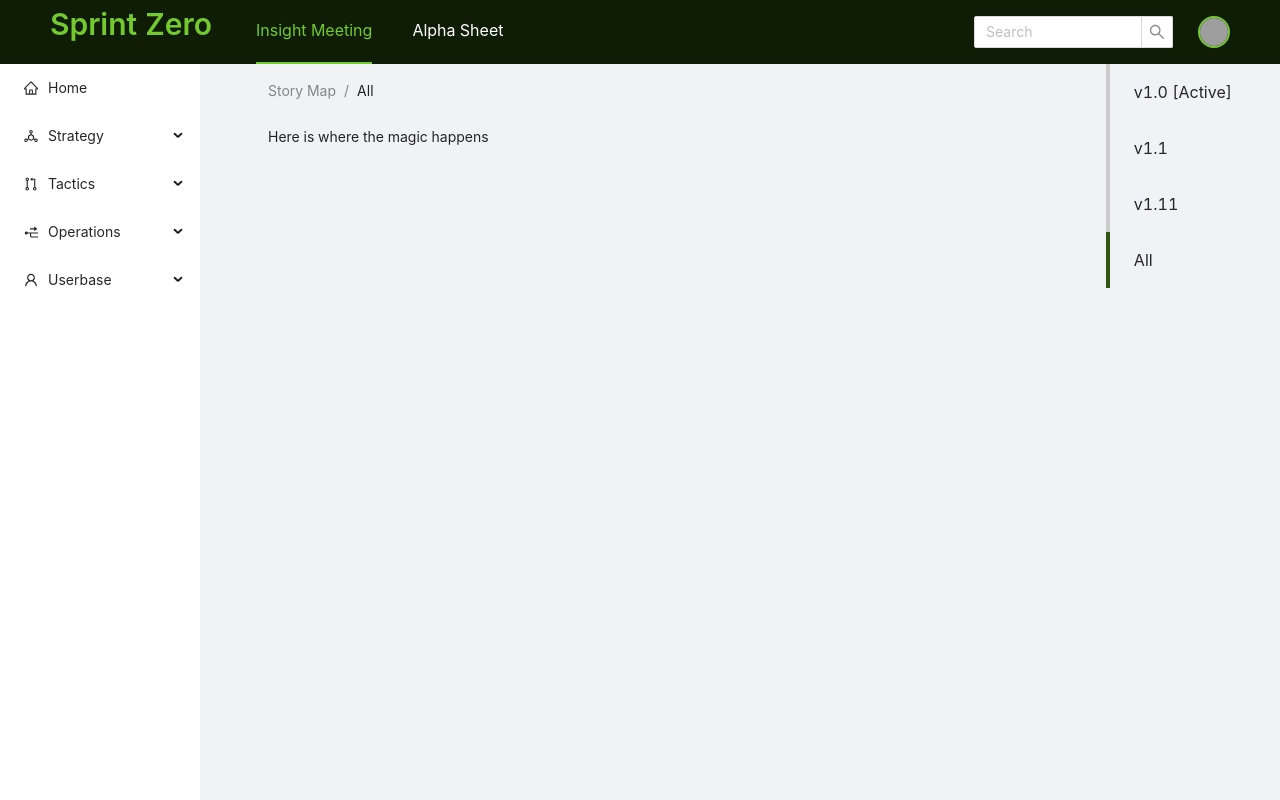
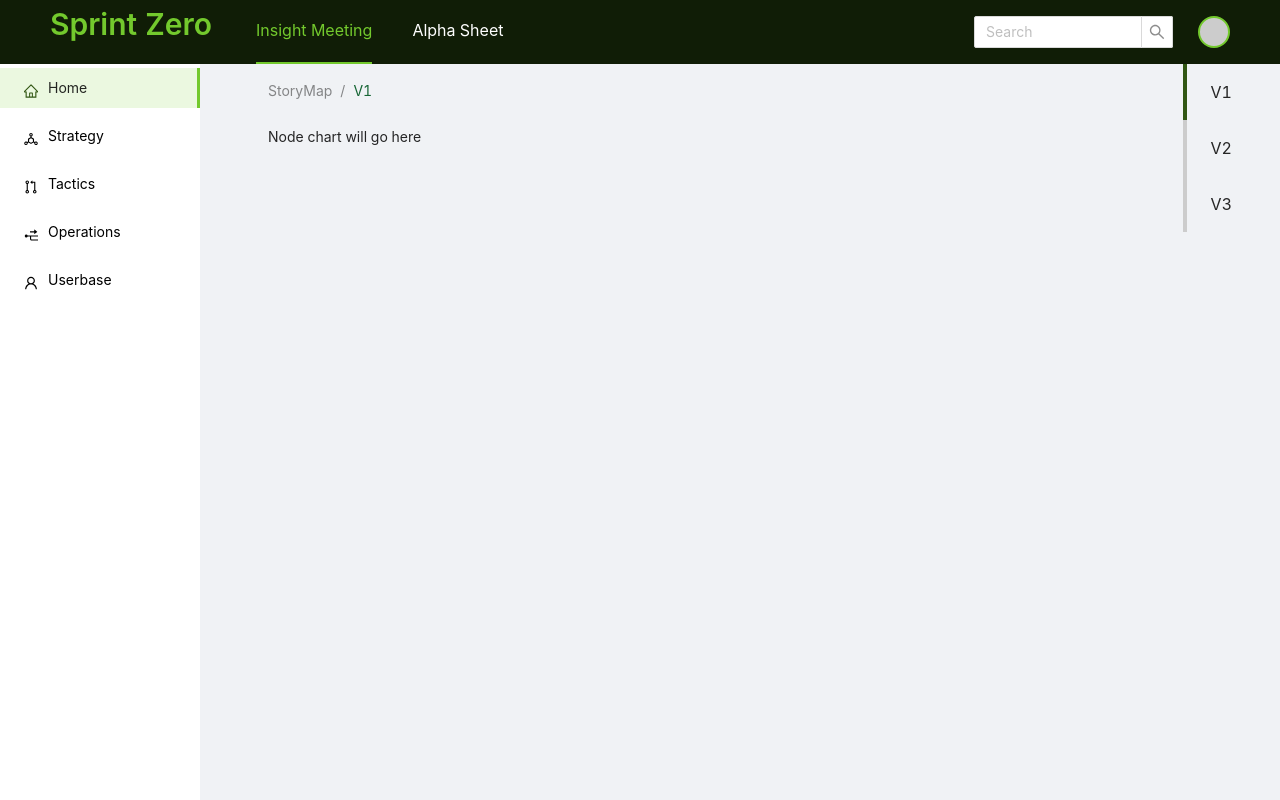
Before and after one commit to Relentless-Persistence/SprintZero, a Next.js app: page /dashboard in a window 1280 px wide. Built offline with nearby package versions, Linux system fonts and the light colour scheme; no server answers; grey boxes are pictures that could not be loaded.

Commit message:
dashboard fix

```diff
--- a/components/Dashboard/AppLayout.js
+++ b/components/Dashboard/AppLayout.js
@@ -65,9 +65,9 @@ const Partition = styled( Divider )`
 
 
 const AppLayout = ( {
-    rightNavItems,
+    rightNavItems = [],
     activeRightItem = "test",
-    breadCrumbItems,
+    breadCrumbItems = [],
     setActiveRightNav,
     onChangeProduct,
     onMainAdd,
--- a/pages/dashboard/index.js
+++ b/pages/dashboard/index.js
@@ -1,9 +1,28 @@
 import Head from "next/head";
-import DashboardLayout from "../../components/Dashboard/Layout";
+import AppLayout from "../../components/Dashboard/AppLayout";
+import { useState } from "react";
 
+const versions = [ "v1", "v2", "v3" ];
 
 export default function Home ()
 {
+  const [ version, setVersion ] = useState( versions[ 0 ] );
+
+
+  const handleActiveVersion = ( version ) =>
+  {
+
+    const versionIndex = versions.findIndex( v => v === version );
+
+
+    if ( versionIndex > -1 )
+    {
+      setVersion( versions[ versionIndex ] );
+    }
+
+
+  };
+
   return (
     <div className="mb-8">
       <Head>
@@ -12,7 +31,16 @@ export default function Home ()
         <link rel="icon" href="/favicon.ico" />
       </Head>
 
-      <DashboardLayout />
+      <AppLayout
+        breadCrumbItems={ [ "StoryMap" ] }
+        hasSideAdd={ false }
+        hasMainAdd={ false }
+        rightNavItems={ versions }
+        activeRightItem={ version }
+        setActiveRightNav={ handleActiveVersion }
+      >
+        <p>Node chart will go here</p>
+      </AppLayout>
     </div>
   );
 }
```
